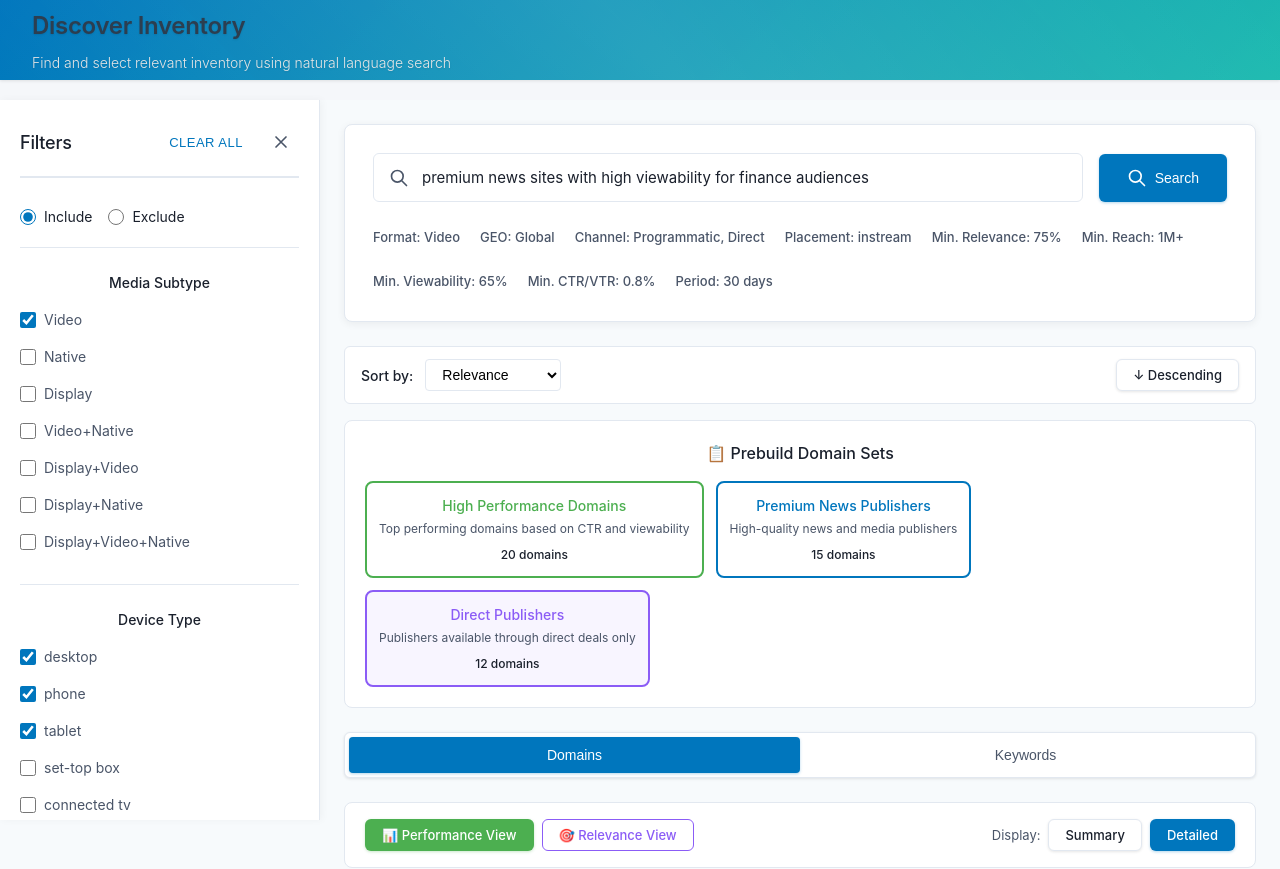
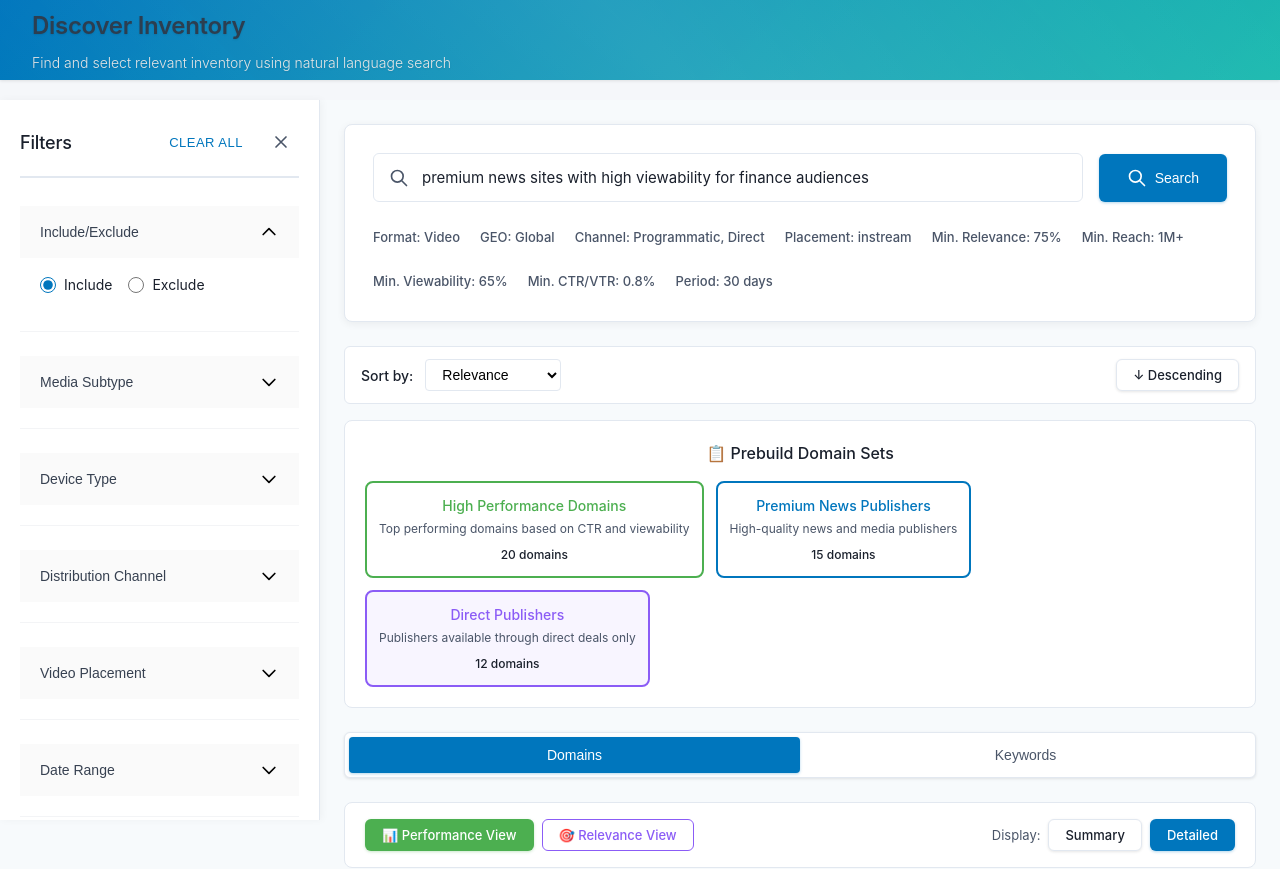
Before and after one commit to Sowbi05/project, a React (Create React App) app: page / in a window 1280 px wide. Shown: the top 869 px of the page. Built offline with nearby package versions, Linux system fonts and the light colour scheme.

Commit message:
changes based on figma design

```diff
--- a/src/DomainSearchApp.css
+++ b/src/DomainSearchApp.css
@@ -2042,6 +2042,88 @@ body {
   color: var(--openx-primary);
 }
 
+.filters-content {
+  flex: 1;
+  overflow-y: auto;
+  padding: 0;
+}
+
+.filter-section {
+  border-bottom: 1px solid #f3f4f6;
+}
+
+.section-header {
+  width: 100%;
+  padding: 16px 20px;
+  background: #fafafa;
+  border: none;
+  display: flex;
+  justify-content: space-between;
+  align-items: center;
+  cursor: pointer;
+  transition: all 0.2s;
+  text-align: left;
+}
+
+.section-header:hover {
+  background: #f3f4f6;
+}
+
+.section-header.has-active-filters {
+  background: #eff6ff;
+  border-left: 3px solid #3b82f6;
+}
+
+.section-header-content {
+  display: flex;
+  align-items: center;
+  gap: 8px;
+}
+
+.section-title {
+  font-size: 14px;
+  font-weight: 500;
+  color: #374151;
+  margin: 0;
+}
+
+.active-indicator {
+  width: 6px;
+  height: 6px;
+  background: #3b82f6;
+  border-radius: 50%;
+}
+
+.section-content {
+  padding: 16px 20px;
+  background: #ffffff;
+  animation: slideDown 0.2s ease-out;
+}
+
+@keyframes slideDown {
+  from {
+    opacity: 0;
+    transform: translateY(-10px);
+  }
+  to {
+    opacity: 1;
+    transform: translateY(0);
+  }
+}
+
+.tag-group {
+  margin-bottom: 16px;
+}
+
+.tag-group-title {
+  font-size: 12px;
+  font-weight: 500;
+  color: #6b7280;
+  margin: 0 0 8px 0;
+  text-transform: uppercase;
+  letter-spacing: 0.05em;
+}
+
 /* Responsive adjustments */
 @media (max-width: 768px) {
   .metrics-grid {
--- a/src/DomainSearchInterface.jsx
+++ b/src/DomainSearchInterface.jsx
@@ -41,6 +41,18 @@ const ChevronLeftIcon = () => (
 const ChevronRightIcon = () => (
   <svg className="icon" fill="none" stroke="currentColor" viewBox="0 0 24 24">
     <path strokeLinecap="round" strokeLinejoin="round" strokeWidth={2} d="M9 5l7 7-7 7" />
+  </svg>
+);
+
+const ChevronUpIcon = () => (
+  <svg className="icon" fill="none" stroke="currentColor" viewBox="0 0 24 24">
+    <path strokeLinecap="round" strokeLinejoin="round" strokeWidth={2} d="M5 15l7-7 7 7" />
+  </svg>
+);
+
+const ChevronDownIcon = () => (
+  <svg className="icon" fill="none" stroke="currentColor" viewBox="0 0 24 24">
+    <path strokeLinecap="round" strokeLinejoin="round" strokeWidth={2} d="M19 9l-7 7-7-7" />
   </svg>
 );
 
@@ -76,8 +88,42 @@ const DomainSearchApp = () => {
   const [showSaveModal, setShowSaveModal] = useState(false);
   const [searchName, setSearchName] = useState('');
   const [totalItems, setTotalItems] = useState(0);
+  const [expandedSections, setExpandedSections] = useState({
+    includeExclude: true,
+    mediaSubtype: false,
+    deviceType: false,
+    distributionChannel: false,
+    videoPlacement: false,
+    dateRange: false,
+    geography: false,
+    contentStyle: false,
+    safetyTier: false,
+    directPublishers: false,
+    publishers: false,
+    relevance: false,
+    performance: false
+  });
   const itemsPerPage = 10;
 
+  const toggleSection = (section) => {
+    setExpandedSections(prev => ({
+      ...prev,
+      [section]: !prev[section]
+    }));
+  };
+
+  // Helper component for section headers
+  const SectionHeader = ({ title, isExpanded, onToggle }) => (
+    <button
+      className="section-header"
+      onClick={onToggle}
+    >
+      <div className="section-header-content">
+        <h3 className="section-title">{title}</h3>
+      </div>
+      {isExpanded ? <ChevronUpIcon /> : <ChevronDownIcon />}
+    </button>
+  );
 
   // Contextual search intelligence
   const searchContexts = {
@@ -896,8 +942,17 @@ const DomainSearchApp = () => {
               </div>
             </div>
 
+            <div className="filters-content">
               {/* Include/Exclude Toggle */}
               <div className="filter-section">
+                <SectionHeader
+                  title="Include/Exclude"
+                  isExpanded={expandedSections.includeExclude}
+                  onToggle={() => toggleSection('includeExclude')}
+                  hasActiveFilters={filters.includeExclude !== 'include'}
+                />
+                {expandedSections.includeExclude && (
+                  <div className="section-content">
                     <div className="radio-group">
                       <label className="radio-label">
                         <input
@@ -921,10 +976,19 @@ const DomainSearchApp = () => {
                       </label>
                     </div>
                   </div>
+                )}
+              </div>
 
               {/* Media Subtype */}
               <div className="filter-section">
-              <h3 className="filter-title">Media Subtype</h3>
+                <SectionHeader
+                  title="Media Subtype"
+                  isExpanded={expandedSections.mediaSubtype}
+                  onToggle={() => toggleSection('mediaSubtype')}
+                  hasActiveFilters={filters.mediaSubtype.length > 0}
+                />
+                {expandedSections.mediaSubtype && (
+                  <div className="section-content">
                     {['Video', 'Native', 'Display', 'Video+Native', 'Display+Video', 'Display+Native', 'Display+Video+Native'].map(type => (
                       <label key={type} className="checkbox-label">
                         <input
@@ -936,10 +1000,19 @@ const DomainSearchApp = () => {
                       </label>
                     ))}
                   </div>
+                )}
+              </div>
 
               {/* Device Type */}
               <div className="filter-section">
-              <h3 className="filter-title">Device Type</h3>
+                <SectionHeader
+                  title="Device Type"
+                  isExpanded={expandedSections.deviceType}
+                  onToggle={() => toggleSection('deviceType')}
+                  hasActiveFilters={filters.deviceType.length > 0}
+                />
+                {expandedSections.deviceType && (
+                  <div className="section-content">
                     {['desktop', 'phone', 'tablet', 'set-top box', 'connected tv', 'mobile/tablet', 'connected device'].map(device => (
                       <label key={device} className="checkbox-label">
                         <input
@@ -951,10 +1024,19 @@ const DomainSearchApp = () => {
                       </label>
                     ))}
                   </div>
+                )}
+              </div>
 
               {/* Distribution Channel */}
               <div className="filter-section">
-              <h3 className="filter-title">Distribution Channel</h3>
+                <SectionHeader
+                  title="Distribution Channel"
+                  isExpanded={expandedSections.distributionChannel}
+                  onToggle={() => toggleSection('distributionChannel')}
+                  hasActiveFilters={filters.distributionChannel.length > 0}
+                />
+                {expandedSections.distributionChannel && (
+                  <div className="section-content">
                     {['Programmatic', 'Direct', 'Private Marketplace', 'Programmatic Guaranteed'].map(channel => (
                       <label key={channel} className="checkbox-label">
                         <input
@@ -966,10 +1048,19 @@ const DomainSearchApp = () => {
                       </label>
                     ))}
                   </div>
+                )}
+              </div>
 
               {/* Video Placement */}
               <div className="filter-section">
-              <h3 className="filter-title">Video Placement</h3>
+                <SectionHeader
+                  title="Video Placement"
+                  isExpanded={expandedSections.videoPlacement}
+                  onToggle={() => toggleSection('videoPlacement')}
+                  hasActiveFilters={filters.videoPlacement.length > 0}
+                />
+                {expandedSections.videoPlacement && (
+                  <div className="section-content">
                     {['instream', 'outstream', 'rewarded', 'interstitial'].map(placement => (
                       <label key={placement} className="checkbox-label">
                         <input
@@ -981,10 +1072,19 @@ const DomainSearchApp = () => {
                       </label>
                     ))}
                   </div>
+                )}
+              </div>
 
               {/* Date Range */}
               <div className="filter-section">
-              <h3 className="filter-title">Date Range</h3>
+                <SectionHeader
+                  title="Date Range"
+                  isExpanded={expandedSections.dateRange}
+                  onToggle={() => toggleSection('dateRange')}
+                  hasActiveFilters={filters.dateRange !== 30}
+                />
+                {expandedSections.dateRange && (
+                  <div className="section-content">
                     <select
                       value={filters.dateRange}
                       onChange={(e) => updateFilter('dateRange', parseInt(e.target.value))}
@@ -1005,17 +1105,30 @@ const DomainSearchApp = () => {
                       <option value={90}>Last 90 days</option>
                     </select>
                   </div>
+                )}
+              </div>
 
               {/* Geography & Language */}
               <div className="filter-section">
-              <h3 className="filter-title">Geography & Language</h3>
+                <SectionHeader
+                  title="Geography & Language"
+                  isExpanded={expandedSections.geography}
+                  onToggle={() => toggleSection('geography')}
+                />
+                {expandedSections.geography && (
+                  <div className="section-content">
                     <div className="geography-section">
+                      <div className="tag-group">
+                        <h4 className="tag-group-title">Regions</h4>
                         <div className="geography-tags">
                           <span className="tag tag-blue">Global</span>
                           <span className="tag tag-blue">US</span>
                           <span className="tag tag-blue">Europe</span>
                           <span className="tag tag-blue">APAC</span>
                         </div>
+                      </div>
+                      <div className="tag-group">
+                        <h4 className="tag-group-title">Languages</h4>
                         <div className="language-tags">
                           <span className="tag tag-gray">English</span>
                           <span className="tag tag-gray">Spanish</span>
@@ -1023,10 +1136,20 @@ const DomainSearchApp = () => {
                         </div>
                       </div>
                     </div>
+                  </div>
+                )}
+              </div>
 
               {/* Content Style */}
               <div className="filter-section">
-              <h3 className="filter-title">Content Style</h3>
+                <SectionHeader
+                  title="Content Style"
+                  isExpanded={expandedSections.contentStyle}
+                  onToggle={() => toggleSection('contentStyle')}
+                  hasActiveFilters={filters.contentStyle.length > 0}
+                />
+                {expandedSections.contentStyle && (
+                  <div className="section-content">
                     <div className="content-style-tags">
                       {['Factual', 'Editorial', 'Promotional', 'Educational', 'Entertainment', 'User-Generated', 'Reference'].map(style => (
                         <span
@@ -1039,10 +1162,19 @@ const DomainSearchApp = () => {
                       ))}
                     </div>
                   </div>
+                )}
+              </div>
 
               {/* Safety Tier */}
               <div className="filter-section">
-              <h3 className="filter-title">Safety Tier</h3>
+                <SectionHeader
+                  title="Safety Tier"
+                  isExpanded={expandedSections.safetyTier}
+                  onToggle={() => toggleSection('safetyTier')}
+                  hasActiveFilters={filters.safetyTier.length > 0}
+                />
+                {expandedSections.safetyTier && (
+                  <div className="section-content">
                     {['Universal', 'Standard', 'Limited', 'Restricted'].map(tier => (
                       <label key={tier} className="checkbox-label">
                         <input
@@ -1054,9 +1186,19 @@ const DomainSearchApp = () => {
                       </label>
                     ))}
                   </div>
-
-            {/* Direct Publishers Checkbox */}
+                )}
+              </div>
+
+              {/* Direct Publishers */}
               <div className="filter-section">
+                <SectionHeader
+                  title="Direct Publishers"
+                  isExpanded={expandedSections.directPublishers}
+                  onToggle={() => toggleSection('directPublishers')}
+                  hasActiveFilters={filters.isDirect}
+                />
+                {expandedSections.directPublishers && (
+                  <div className="section-content">
                     <label className="checkbox-label">
                       <input
                         type="checkbox"
@@ -1066,10 +1208,19 @@ const DomainSearchApp = () => {
                       <span className="checkbox-text" style={{ fontWeight: 500 }}>Direct Publishers Only</span>
                     </label>
                   </div>
+                )}
+              </div>
 
               {/* Publishers */}
               <div className="filter-section">
-              <h3 className="filter-title">Publishers</h3>
+                <SectionHeader
+                  title="Publishers"
+                  isExpanded={expandedSections.publishers}
+                  onToggle={() => toggleSection('publishers')}
+                  hasActiveFilters={filters.publishers.length > 0}
+                />
+                {expandedSections.publishers && (
+                  <div className="section-content">
                     {['Financial Times Ltd.', 'Dow Jones & Co.', 'Bloomberg L.P.', 'NBCUniversal'].map(pub => (
                       <label key={pub} className="checkbox-label">
                         <input
@@ -1081,11 +1232,19 @@ const DomainSearchApp = () => {
                       </label>
                     ))}
                   </div>
-
-            {/*Relevance scoring*/}
+                )}
+              </div>
+
+              {/* Relevance scoring */}
               <div className="filter-section">
-              <h3 className="filter-title">Relevance Scoring</h3>
-
+                <SectionHeader
+                  title="Relevance Scoring"
+                  isExpanded={expandedSections.relevance}
+                  onToggle={() => toggleSection('relevance')}
+                  hasActiveFilters={filters.relevance !== 75}
+                />
+                {expandedSections.relevance && (
+                  <div className="section-content">
                     <div className="slider-group">
                       <div className="slider-container">
                         <label className="slider-label">Min. Relevance Score: {filters.relevance}%</label>
@@ -1111,11 +1270,19 @@ const DomainSearchApp = () => {
                       💡 Relevance combines contextual matching, keyword alignment, and content quality scores
                     </div>
                   </div>
+                )}
+              </div>
 
               {/* Performance & Reach */}
               <div className="filter-section">
-              <h3 className="filter-title">Performance & Reach</h3>
-
+                <SectionHeader
+                  title="Performance & Reach"
+                  isExpanded={expandedSections.performance}
+                  onToggle={() => toggleSection('performance')}
+                  hasActiveFilters={filters.minViewability !== 80 || filters.minCTR !== 2.0 || filters.minReach !== 10}
+                />
+                {expandedSections.performance && (
+                  <div className="section-content">
                     <div className="slider-group">
                       <div className="slider-container">
                         <label className="slider-label">Min. Viewability: {filters.minViewability}%</label>
@@ -1153,6 +1320,9 @@ const DomainSearchApp = () => {
                           className="slider slider-blue"
                         />
                       </div>
+                    </div>
+                  </div>
+                )}
               </div>
             </div>
           </div>
```
Lines whose indentation alone changed are shown as unchanged.
